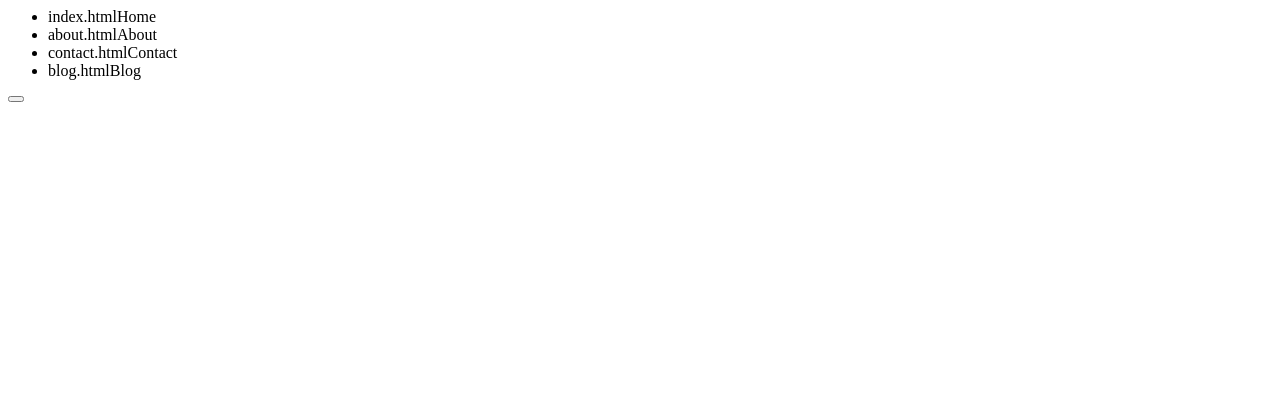
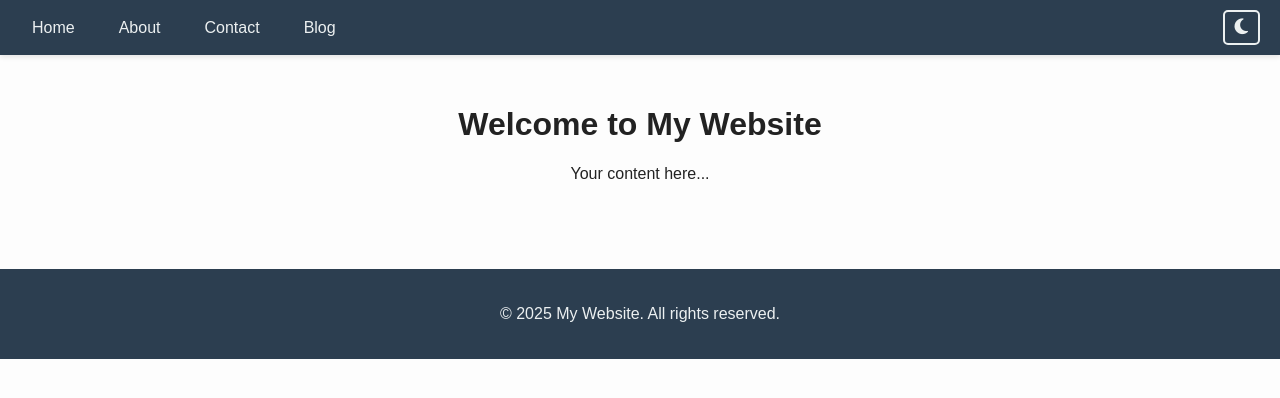
Before and after one commit to Aadim-alt/web, a plain HTML site: page contact.html in a window 1280 px wide. Drawn offline with Linux system fonts and the light colour scheme.

Commit message:
Update contact.html

```diff
--- a/contact.html
+++ b/contact.html
@@ -1,11 +1,22 @@
-<!-- Inside your <nav> -->
+<!DOCTYPE html>
+<html lang="en">
+<head>
+  <meta charset="UTF-8">
+  <meta name="viewport" content="width=device-width, initial-scale=1.0">
+  <title>My Website</title>
+  <link rel="stylesheet" href="style.css">
+  <!-- Font Awesome for icons -->
+  <link rel="stylesheet" href="https://cdnjs.cloudflare.com/ajax/libs/font-awesome/6.4.0/css/all.min.css">
+</head>
+<body>
+  <!-- Navigation -->
   <nav>
     <div class="nav-container">
       <ul>
-      <li>index.htmlHome</a></li>
-      <li>about.htmlAbout</a></li>
-      <li>contact.htmlContact</a></li>
-      <li>blog.htmlBlog</a></li>
+        <li><a href="index.html">Home</a></li>
+        <li><a href="about.html">About</a></li>
+        <li><a href="contact.html">Contact</a></li>
+        <li><a href="blog.html">Blog</a></li>
       </ul>
       <!-- Dark mode toggle button with icon -->
       <button id="toggle-mode" aria-label="Toggle dark mode">
@@ -13,3 +24,19 @@
       </button>
     </div>
   </nav>
+
+  <!-- Main content goes here -->
+  <main>
+    <h1>Welcome to My Website</h1>
+    <p>Your content here...</p>
+  </main>
+
+  <!-- Footer -->
+  <footer>
+    <p>&copy; 2025 My Website. All rights reserved.</p>
+  </footer>
+
+  <!-- JavaScript -->
+  <script src="script.js"></script>
+</body>
+</html>
```
Lines whose indentation alone changed are shown as unchanged.
